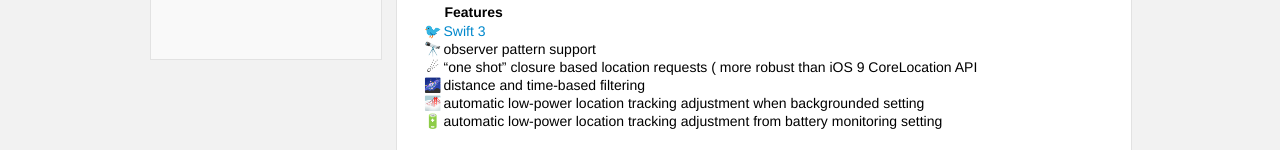
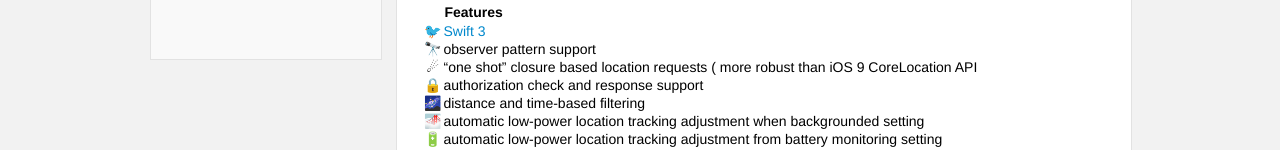
Before and after one commit to piemonte/Position, a plain HTML site: page docs/docsets/Position.docset/Contents/Resources/Documents/index.html in a window 1280 px wide. Shown: the part 740-890 px from the top of the page. Drawn offline with Linux system fonts and the light colour scheme; files that its build step writes are made by us from their sources; files whose address does not match are found by name.

Commit message:
update docs

```diff
--- a/docs/docsets/Position.docset/Contents/Resources/Documents/index.html
+++ b/docs/docsets/Position.docset/Contents/Resources/Documents/index.html
@@ -108,6 +108,10 @@
 <td style="text-align: left">“one shot” closure based location requests ( more robust than iOS 9 CoreLocation API</td>
 </tr>
 <tr>
+<td style="text-align: center">&#128274;</td>
+<td style="text-align: left">authorization check and response support</td>
+</tr>
+<tr>
 <td style="text-align: center">&#127756;</td>
 <td style="text-align: left">distance and time-based filtering</td>
 </tr>
@@ -189,6 +193,9 @@
 </code></pre>
 
 <p><strong>Remember</strong> when creating location-based apps, respect the privacy of your users and be responsible for how you use their location. This is especially true if your application requires location permission <code>kCLAuthorizationStatusAuthorizedAlways</code>.</p>
+<a href='#documentation' class='anchor' aria-hidden=true><span class="header-anchor"></span></a><h2 id='documentation'>Documentation</h2>
+
+<p>You can find <a href="https://piemonte.github.io/Position">the docs here</a>. Documentation is generated with <a href="https://github.com/realm/jazzy">jazzy</a> and hosted on <a href="https://pages.github.com">GitHub-Pages</a>.</p>
 <a href='#community' class='anchor' aria-hidden=true><span class="header-anchor"></span></a><h2 id='community'>Community</h2>
 
 <ul>
```
Also changed, not shown: docs/index.html (+7 -0 lines), 1 other file.
